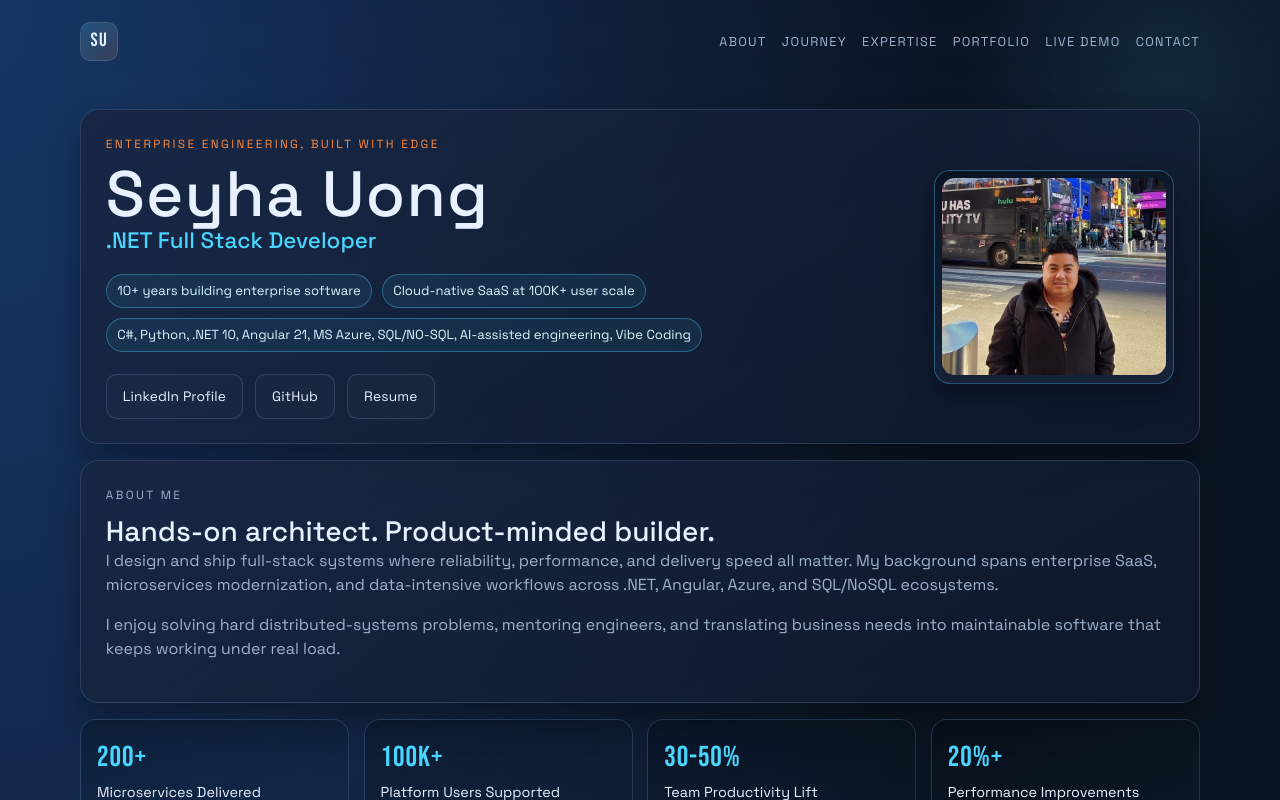
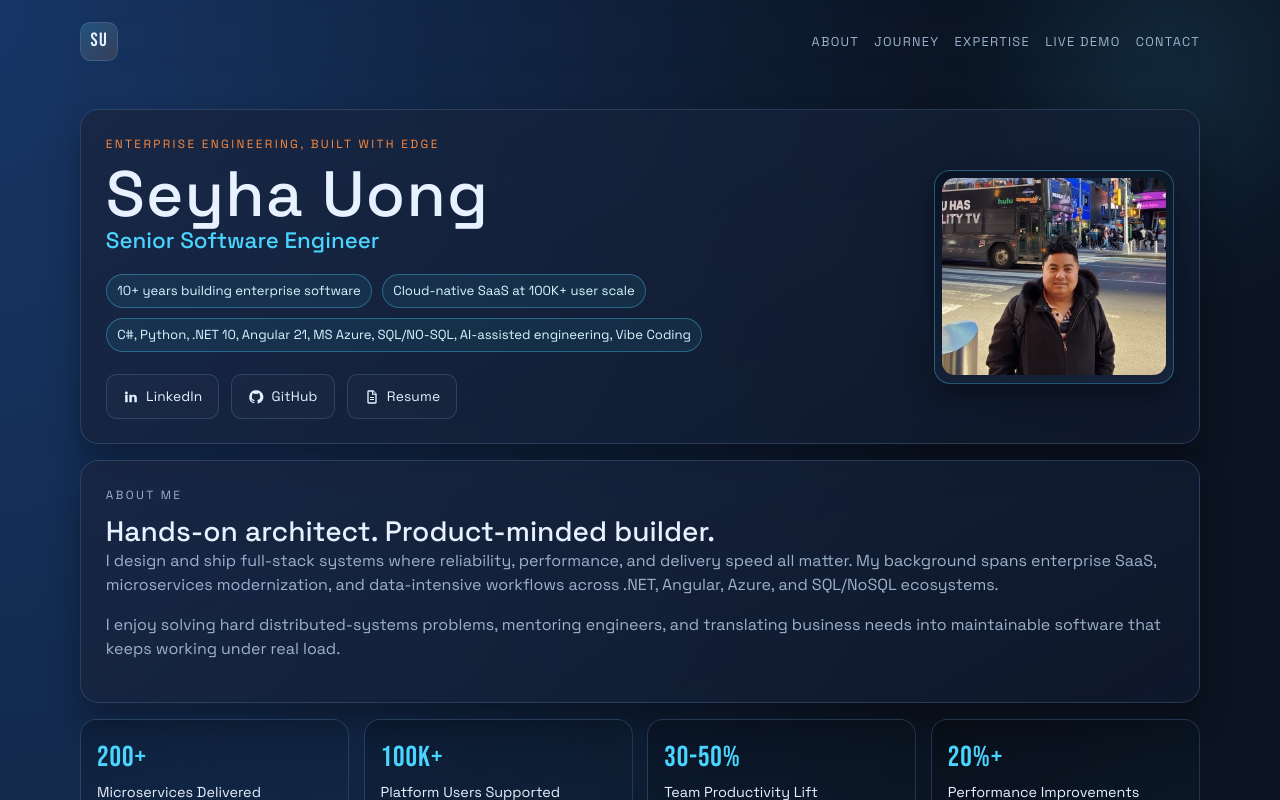
Before and after one commit to uongseyha/Portfolio, an Angular app: page / in a window 1280 px wide. Shown: the top 800 px of the page. Built offline with nearby package versions, Linux system fonts and the light colour scheme.

Commit message:
Update icons

```diff
--- a/src/app/app.html
+++ b/src/app/app.html
@@ -8,7 +8,7 @@
       <a href="#about">About</a>
       <a href="#journey">Journey</a>
       <a href="#expertise">Expertise</a>
-      <a href="#portfolio">Portfolio</a>
+      <!-- <a href="#portfolio">Portfolio</a> -->
       <a href="#live-demo">Live Demo</a>
       <a href="#contact">Contact</a>
     </nav>
@@ -32,9 +32,24 @@
           </div>
           <div class="hero-actions">
             <!-- <a class="btn primary" href="mailto:uong.seyha@gmail.com">Start a Conversation</a> -->
-            <a class="btn ghost" href="https://www.linkedin.com/in/uong-seyha" target="_blank" rel="noopener">LinkedIn Profile</a>
-            <a class="btn ghost" href="https://github.com/uongseyha" target="_blank" rel="noopener">GitHub</a>
-            <a class="btn ghost" href="https://1drv.ms/b/c/aae259d9e6648876/IQAmevWb-BLpQrDAGM4fSydTAZ9yWBb2JXD997tdYTNX6sQ?e=P9Q1Xc" target="_blank" rel="noopener">Resume</a>
+            <a class="btn ghost" href="https://www.linkedin.com/in/uong-seyha" target="_blank" rel="noopener">
+              <svg class="btn-icon" viewBox="0 0 24 24" aria-hidden="true" focusable="false">
+                <path d="M6.95 8.74v11.03H3.28V8.74h3.67ZM5.12 3.75a2.13 2.13 0 1 1 0 4.26 2.13 2.13 0 0 1 0-4.26Zm15.61 9.7v6.32h-3.65v-5.9c0-1.49-.53-2.5-1.86-2.5-1.02 0-1.63.69-1.89 1.35-.1.24-.12.58-.12.92v6.13H9.55s.05-9.95 0-11.03h3.66v1.56h-.02c.49-.76 1.36-1.84 3.31-1.84 2.41 0 4.23 1.57 4.23 4.99Z" />
+              </svg>
+              LinkedIn
+            </a>
+            <a class="btn ghost" href="https://github.com/uongseyha" target="_blank" rel="noopener">
+              <svg class="btn-icon" viewBox="0 0 24 24" aria-hidden="true" focusable="false">
+                <path d="M12 2a10 10 0 0 0-3.16 19.49c.5.09.68-.21.68-.48v-1.67c-2.78.6-3.37-1.18-3.37-1.18-.46-1.15-1.11-1.46-1.11-1.46-.91-.62.07-.61.07-.61 1 .07 1.54 1.03 1.54 1.03.9 1.53 2.35 1.09 2.92.83.09-.64.35-1.08.63-1.33-2.22-.25-4.56-1.1-4.56-4.95 0-1.09.39-1.97 1.02-2.67-.1-.25-.44-1.27.1-2.64 0 0 .84-.27 2.75 1.02a9.65 9.65 0 0 1 5 0c1.9-1.29 2.74-1.02 2.74-1.02.55 1.37.21 2.39.11 2.64.63.7 1.01 1.58 1.01 2.67 0 3.86-2.35 4.69-4.59 4.94.36.31.68.92.68 1.87v2.77c0 .27.18.57.69.47A10 10 0 0 0 12 2Z" />
+              </svg>
+              GitHub
+            </a>
+            <a class="btn ghost" href="https://1drv.ms/b/c/aae259d9e6648876/IQAmevWb-BLpQrDAGM4fSydTAZ9yWBb2JXD997tdYTNX6sQ?e=P9Q1Xc" target="_blank" rel="noopener">
+              <svg class="btn-icon" viewBox="0 0 24 24" aria-hidden="true" focusable="false">
+                <path d="M14 2H7a2 2 0 0 0-2 2v16a2 2 0 0 0 2 2h10a2 2 0 0 0 2-2V7l-5-5Zm0 1.5L17.5 7H14V3.5ZM7 4h5v4.5h5V20H7V4Zm2 8h6v1.5H9V12Zm0 3h6v1.5H9V15Z" />
+              </svg>
+              Resume
+            </a>
           </div>
         </div>
 
@@ -177,7 +192,7 @@
     <section id="contact" class="cta reveal rise-delay-6">
       <p class="eyebrow">Open To Opportunities</p>
       <h3>Let’s build software that performs under pressure.</h3>
-      <p>Based in Plainfield, New Jersey. Willing to relocate and available for .NET Full Stack Developer (Angular) role.</p>
+      <p>Based in Plainfield, New Jersey. Willing to relocate and available for Senior Software Engineer role.</p>
       <div class="hero-actions">
         <a class="btn primary" href="mailto:uong.seyha@gmail.com">uong.seyha@gmail.com</a>
       </div>
--- a/src/app/app.scss
+++ b/src/app/app.scss
@@ -170,11 +170,19 @@ nav a:hover {
   display: inline-flex;
   align-items: center;
   justify-content: center;
+  gap: 0.45rem;
   padding: 0.67rem 1rem;
   border-radius: 0.65rem;
   border: 1px solid transparent;
   font-size: 0.86rem;
   letter-spacing: 0.01rem;
+}
+
+.btn-icon {
+  width: 1rem;
+  height: 1rem;
+  flex-shrink: 0;
+  fill: currentColor;
 }
 
 .btn.primary {
--- a/src/app/app.ts
+++ b/src/app/app.ts
@@ -47,7 +47,7 @@ interface Certification {
 })
 export class App {
   protected readonly name = 'Seyha Uong';
-  protected readonly role = '.NET Full Stack Developer';
+  protected readonly role = 'Senior Software Engineer';
 
   protected readonly quickFacts = [
     '10+ years building enterprise software',
```
